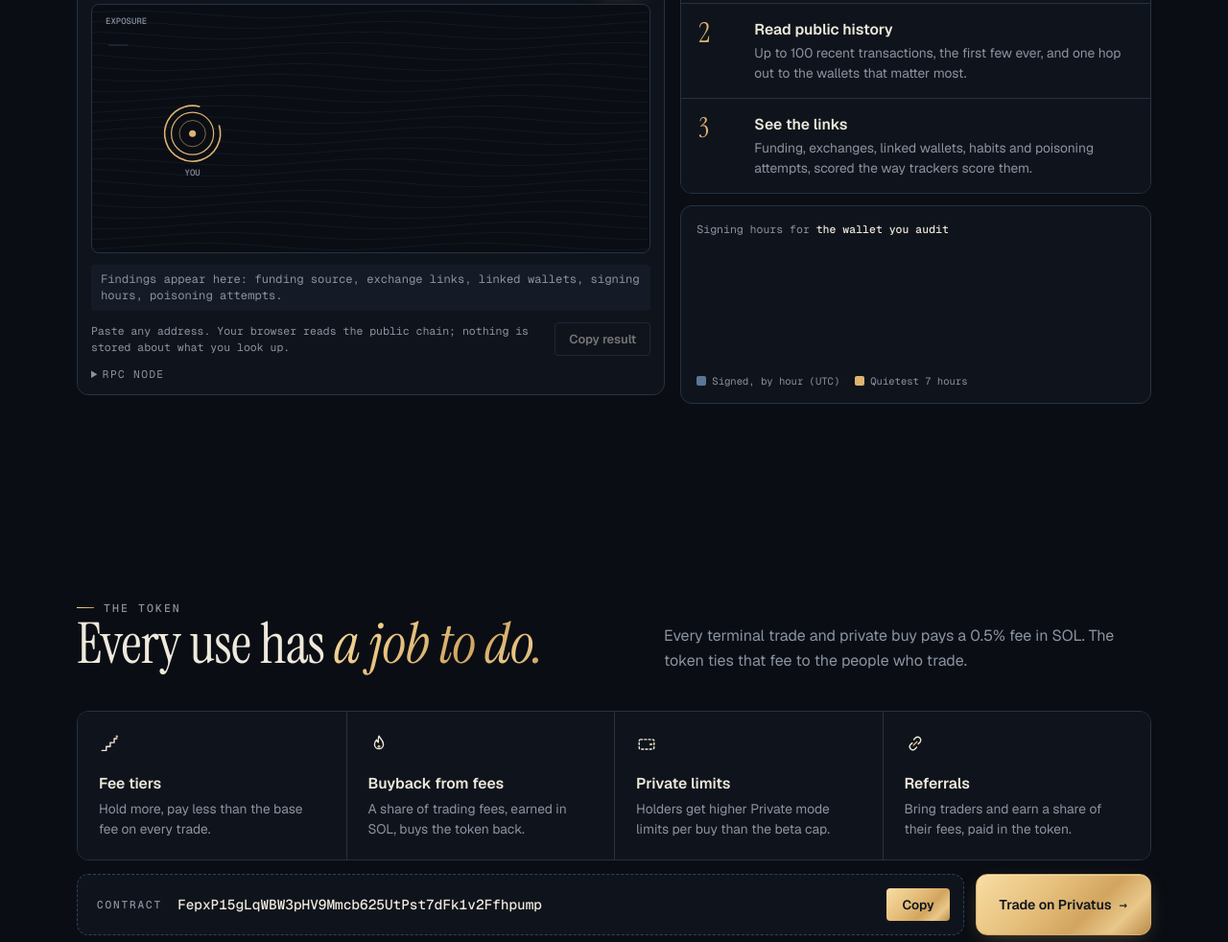
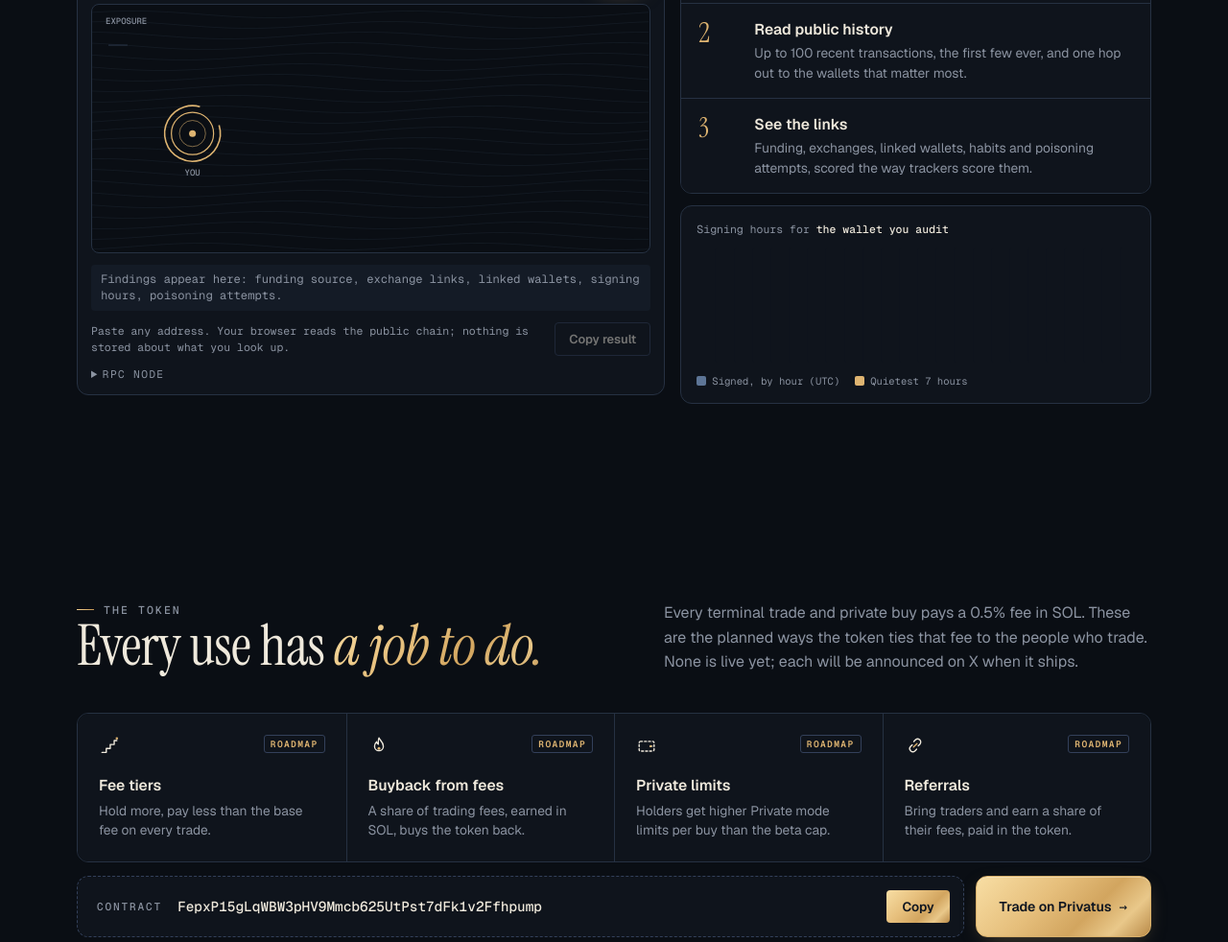
Before and after one commit to JermWang/ArdeaFinance, a website with bundled scripts: page index.html in a window 1280 px wide. Shown: the part 4229-5211 px from the top of the page at 96% size. Built offline with nearby package versions, Linux system fonts and the light colour scheme.

Commit message:
Label token utilities as roadmap; tidy tracker copy
Co-Authored-By: Claude Opus 5.5 <noreply@anthropic.com>

```diff
--- a/index.html
+++ b/index.html
@@ -215,6 +215,7 @@ h2{font:400 clamp(2.2rem,4.6vw,3.7rem)/1.02 var(--serif);letter-spacing:-.01em;m
 .tier{padding:22px;background:var(--bg-1);min-width:0}
 .tier+.tier{border-left:1px solid var(--line)}
 .tier svg{width:22px;height:22px;color:var(--ivory)}
+.tier .soon{float:right;font:600 .6rem var(--mono);letter-spacing:.14em;text-transform:uppercase;color:var(--brass);border:1px solid var(--line-2);border-radius:3px;padding:2px 6px}
 .tier h3{margin:12px 0 6px;font:600 .98rem var(--sans)}
 .tier p{margin:0;color:var(--mute);font-size:.86rem;line-height:1.5}
 @media (max-width:900px){.tiers{grid-template-columns:repeat(2,minmax(0,1fr))}.tier:nth-child(3){border-left:0}.tier:nth-child(n+3){border-top:1px solid var(--line)}}
@@ -359,7 +360,7 @@ h1 em,h2 em,footer .big em{background:linear-gradient(135deg,#F8DEA4 0%,#E6BF7C
         <div class="tile wide"><span data-glyph="bolt" class="gl"></span><h3>Instant wallet</h3><p>Trade with no wallet popups from a wallet derived from one signature of yours. Fund it directly, or privately through NEAR Intents.</p><span class="k">One signature</span></div>
         <div class="tile"><span data-glyph="chart" class="gl"></span><h3>Token pages</h3><p>Chart, live trades decoded on-chain, top holders, mint and freeze authority, dev holdings and P1–P3 presets.</p><span class="k">Audit built in</span></div>
         <div class="tile"><span data-glyph="target" class="gl"></span><h3>Orders</h3><p>Limit orders that fill with the tab closed, plus take-profit, stop-loss, trailing stops and a migration sniper.</p><span class="k">Jupiter Trigger</span></div>
-        <div class="tile"><span data-glyph="stack" class="gl"></span><h3>Tracker and PnL</h3><p>Follow any wallet's swaps and copy them with <span data-glyph="bolt" class="inl" aria-hidden="true"></span>. Portfolio shows positions, average cost and realized and unrealized PnL.</p><span class="k">Average cost</span></div>
+        <div class="tile"><span data-glyph="stack" class="gl"></span><h3>Tracker and PnL</h3><p>Follow any wallet's swaps and copy them in one click. Portfolio shows positions, average cost and realized and unrealized PnL.</p><span class="k">Average cost</span></div>
       </div>
     </section>
 
@@ -412,13 +413,13 @@ h1 em,h2 em,footer .big em{background:linear-gradient(135deg,#F8DEA4 0%,#E6BF7C
           <p class="eyebrow">The token</p>
           <h2>Every use has <em>a job to do.</em></h2>
         </div>
-        <p>Every terminal trade and private buy pays a <span data-cfg="fee">0.5%</span> fee in SOL. The token ties that fee to the people who trade.</p>
+        <p>Every terminal trade and private buy pays a <span data-cfg="fee">0.5%</span> fee in SOL. These are the planned ways the token ties that fee to the people who trade. None is live yet; each will be announced on X when it ships.</p>
       </div>
       <div class="tiers">
-        <div class="tier"><span data-glyph="stairs"></span><h3>Fee tiers</h3><p>Hold more, pay less than the base fee on every trade.</p></div>
-        <div class="tier"><span data-glyph="flame"></span><h3>Buyback from fees</h3><p>A share of trading fees, earned in SOL, buys the token back.</p></div>
-        <div class="tier"><span data-glyph="stealth"></span><h3>Private limits</h3><p>Holders get higher Private mode limits per buy than the beta cap.</p></div>
-        <div class="tier"><span data-glyph="link"></span><h3>Referrals</h3><p>Bring traders and earn a share of their fees, paid in the token.</p></div>
+        <div class="tier"><span data-glyph="stairs"></span><span class="soon">Roadmap</span><h3>Fee tiers</h3><p>Hold more, pay less than the base fee on every trade.</p></div>
+        <div class="tier"><span data-glyph="flame"></span><span class="soon">Roadmap</span><h3>Buyback from fees</h3><p>A share of trading fees, earned in SOL, buys the token back.</p></div>
+        <div class="tier"><span data-glyph="stealth"></span><span class="soon">Roadmap</span><h3>Private limits</h3><p>Holders get higher Private mode limits per buy than the beta cap.</p></div>
+        <div class="tier"><span data-glyph="link"></span><span class="soon">Roadmap</span><h3>Referrals</h3><p>Bring traders and earn a share of their fees, paid in the token.</p></div>
       </div>
       <div class="ca-row"><button class="ca" id="ca" type="button" aria-label="Copy contract address FepxP15gLqWBW3pHV9Mmcb625UtPst7dFk1v2Ffhpump">
         <span class="ca-k">Contract</span>
```
Also changed, not shown: docs.html (+1 -1 lines).
